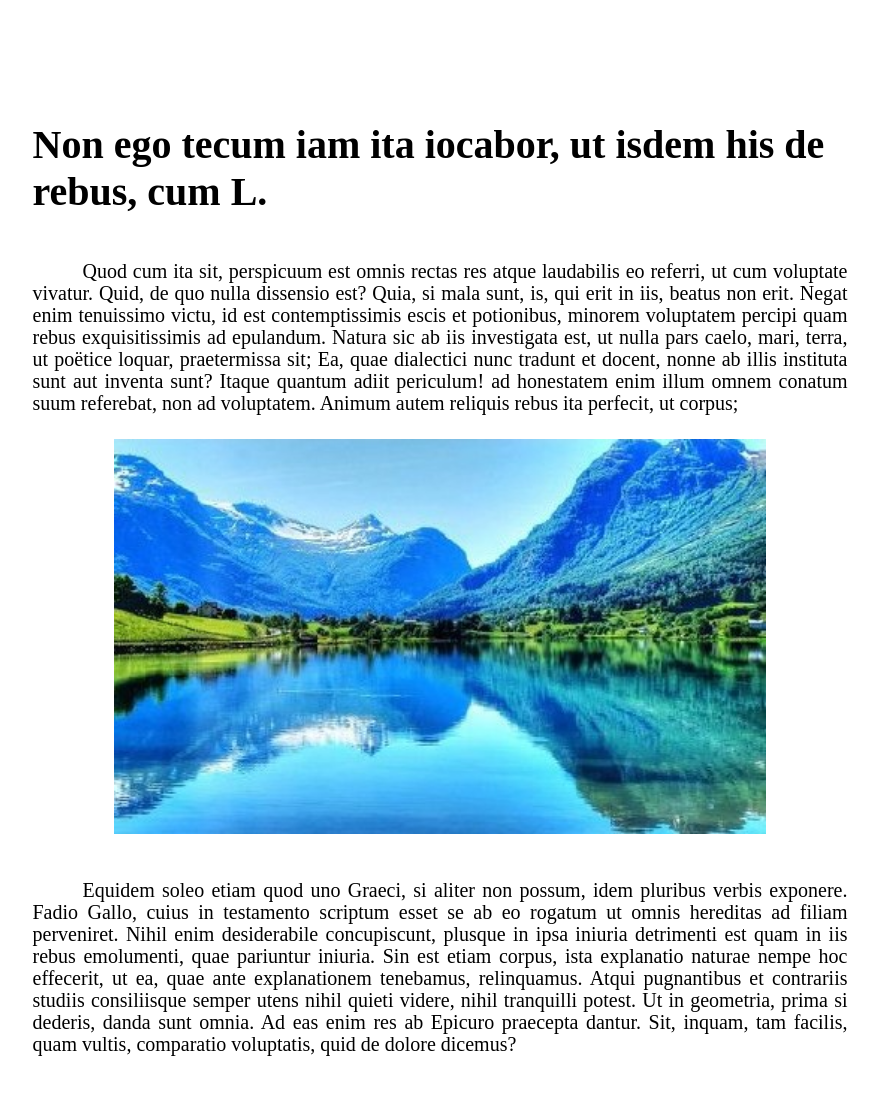
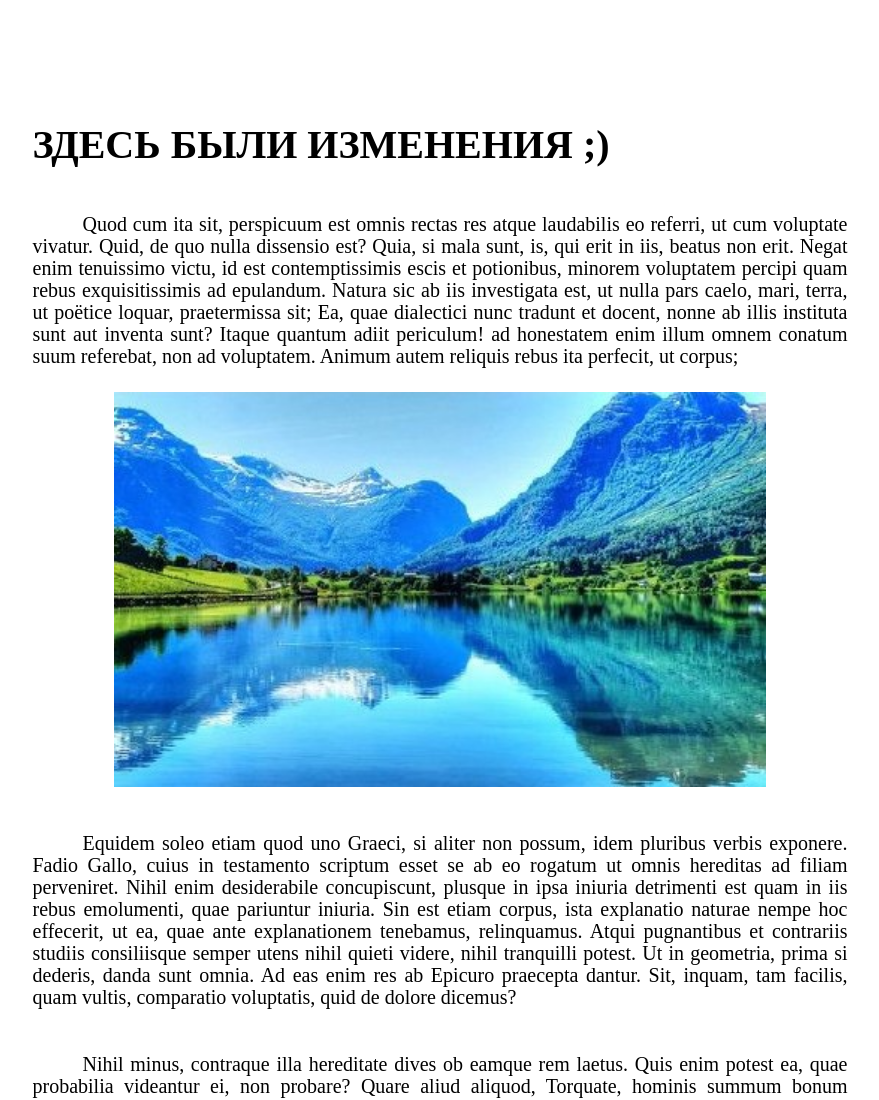
Before and after one commit to sivxkxn/os-srs7, a plain HTML site: page index.html in a window 1280 px wide. Shown: the top 1100 px of the page, without its empty margins (220-1099 px from the left). Drawn offline with Linux system fonts and the light colour scheme.

Commit message:
some changes

```diff
--- a/index.html
+++ b/index.html
@@ -7,8 +7,7 @@
 </head>
 <body>
 <article class="article-wrapper">
-    <h1>Non ego tecum iam ita iocabor, ut
-        isdem his de rebus, cum L.</h1>
+    <h1>ЗДЕСЬ БЫЛИ ИЗМЕНЕНИЯ ;)</h1>
     <p>Quod cum ita sit, perspicuum est omnis rectas res atque laudabilis eo
         referri, ut cum voluptate vivatur. Quid, de quo nulla dissensio est? Quia, si mala
         sunt, is, qui erit in iis, beatus non erit. Negat enim tenuissimo victu, id est
```
